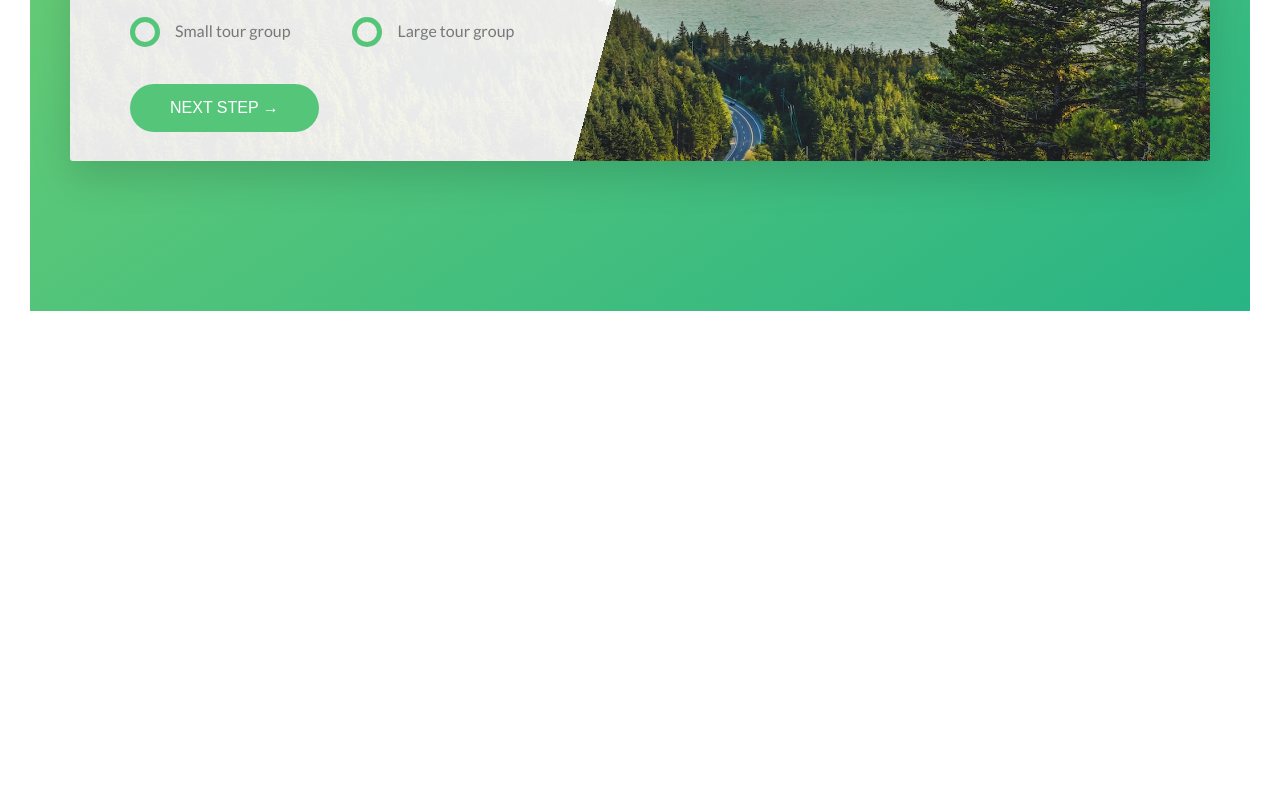
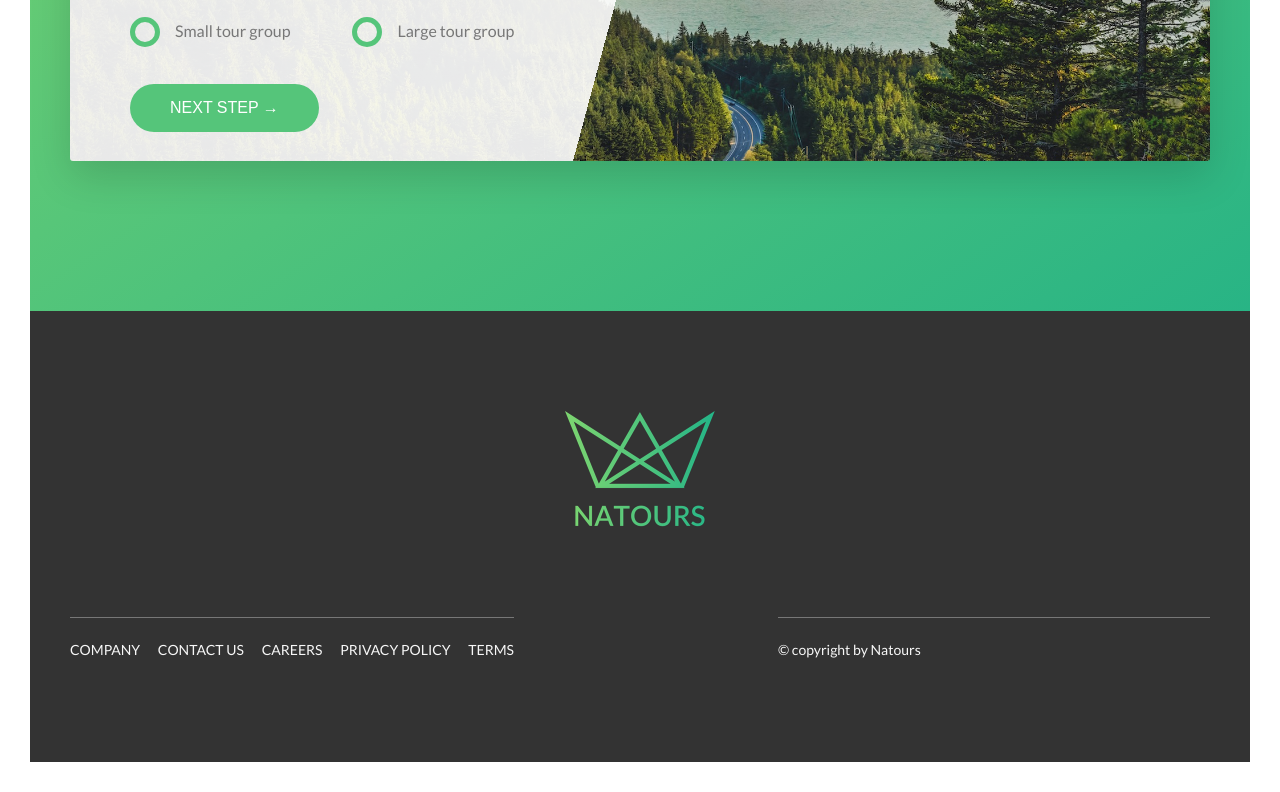
Before and after one commit to thapaRoyal/Natours, a website: page index.html in a window 1280 px wide. Shown: the part 5012-5804 px from the top of the page. Before the commit the page ends 5353 px from the top, so only its background shows below. Drawn offline with Linux system fonts and the light colour scheme.

Commit message:
Building the footer

```diff
--- a/index.html
+++ b/index.html
@@ -1,19 +1,18 @@
 <!DOCTYPE html>
 <html lang="en">
+
 <head>
   <meta charset="UTF-8" />
   <meta http-equiv="X-UA-Compatible" content="IE=edge" />
   <meta name="viewport" content="width=device-width, initial-scale=1.0" />
-    <link
-      href="https://fonts.googleapis.com/css2?family=Lato:wght@100;300;400;700;900&display=swap"
-      rel="stylesheet"
-    />
+  <link href="https://fonts.googleapis.com/css2?family=Lato:wght@100;300;400;700;900&display=swap" rel="stylesheet" />
   <link rel="stylesheet" href="./css/style.css" />
   <link rel="stylesheet" href="./css/iconfont.css" />
   <link rel="shortcut icon" type="image/png" href="img/favicon.png" />
 
   <title>Natours</title>
 </head>
+
 <body>
   <!-- header -->
 
@@ -69,21 +68,9 @@
 
         <div class="col-1-of-2">
           <div class="composition">
-              <img
-                src="img/nat-1-large.jpg"
-                alt="image 1"
-                class="composition__photo composition__photo--p1"
-              />
-              <img
-                src="img/nat-2-large.jpg"
-                alt="image 2"
-                class="composition__photo composition__photo--p2"
-              />
-              <img
-                src="img/nat-3-large.jpg"
-                alt="image 3"
-                class="composition__photo composition__photo--p3"
-              />
+            <img src="img/nat-1-large.jpg" alt="image 1" class="composition__photo composition__photo--p1" />
+            <img src="img/nat-2-large.jpg" alt="image 2" class="composition__photo composition__photo--p2" />
+            <img src="img/nat-3-large.jpg" alt="image 3" class="composition__photo composition__photo--p3" />
           </div>
         </div>
       </div>
@@ -265,11 +252,7 @@
       <div class="row">
         <div class="story">
           <figure class="story__shape">
-              <img
-                src="./img/nat-8.jpg"
-                alt="person on a tour"
-                class="story__img"
-              />
+            <img src="./img/nat-8.jpg" alt="person on a tour" class="story__img" />
             <figcaption class="story__caption">Mary Smith</figcaption>
           </figure>
           <div class="story__text">
@@ -290,11 +273,7 @@
       <div class="row">
         <div class="story">
           <figure class="story__shape">
-              <img
-                src="./img/nat-9.jpg"
-                alt="person on a tour"
-                class="story__img"
-              />
+            <img src="./img/nat-9.jpg" alt="person on a tour" class="story__img" />
             <figcaption class="story__caption">jack wilson</figcaption>
           </figure>
           <div class="story__text">
@@ -326,23 +305,11 @@
                 <h2 class="heading-secondary">Start booking now</h2>
               </div>
               <div class="form__group">
-                  <input
-                    type="text"
-                    class="form__input"
-                    placeholder="Full Name"
-                    required
-                    id="name"
-                  />
+                <input type="text" class="form__input" placeholder="Full Name" required id="name" />
                 <label for="name" class="form__label">Full Name</label>
               </div>
               <div class="form__group">
-                  <input
-                    type="email"
-                    class="form__input"
-                    placeholder="Email Address"
-                    required
-                    id="email"
-                  />
+                <input type="email" class="form__input" placeholder="Email Address" required id="email" />
                 <label for="email" class="form__label">Email Address</label>
               </div>
               <div class="form__group u-margin-bottom-medium">
@@ -373,5 +340,34 @@
     </section>
     <!-- !booking section -->
   </main>
+
+  <!-- footer -->
+  <footer class="footer">
+    <div class="footer__logo-box">
+      <img src="img/logo-green-2x.png" alt="Full logo" class="footer__logo">
+    </div>
+    <div class="row">
+      <div class="col-1-of-2">
+        <div class="footer__navigation">
+          <ul class="footer__list">
+            <li class="footer__item"><a href="#" class="footer__link">Company</a></li>
+            <li class="footer__item"><a href="#" class="footer__link">Contact Us</a></li>
+            <li class="footer__item"><a href="#" class="footer__link">Careers</a></li>
+            <li class="footer__item"><a href="#" class="footer__link">Privacy Policy</a></li>
+            <li class="footer__item"><a href="#" class="footer__link">Terms</a></li>
+
+
+          </ul>
+        </div>
+      </div>
+      <div class="col-1-of-2">
+        <p class="footer__copyright">
+          &copy; copyright by Natours
+        </p>
+      </div>
+    </div>
+  </footer>
+  <!-- !footer -->
 </body>
+
 </html>
--- a/sass/abstracts/_variables.scss
+++ b/sass/abstracts/_variables.scss
@@ -6,6 +6,7 @@ $color-primary-dark: #28b485;
 
 $color-grey-dark: #777;
 $color-grey-dark-2: #999;
+$color-grey-dark-3: #333;
 
 $color-white: #fff;
 $color-black: #000;
--- /dev/null
+++ b/sass/layout/_footer.scss
@@ -0,0 +1,60 @@
+.footer {
+  background-color: $color-grey-dark-3;
+  padding: 10rem 0;
+  font-size: 1.4rem;
+  color: $color-grey-light-1;
+
+  &__logo-box {
+    text-align: center;
+    margin-bottom: 8rem;
+  }
+
+  &__logo {
+    width: 15rem;
+    height: auto;
+  }
+
+  &__navigation {
+    border-top: 1px solid $color-grey-dark;
+    padding-top: 2rem;
+    display: inline-block;
+  }
+
+  &__list {
+    list-style: none;
+  }
+
+  &__item {
+    display: inline-block;
+
+    &:not(:last-child) {
+      margin-right: 1.5rem;
+    }
+  }
+
+  &__link {
+    &:link,
+    &:visited {
+      color: $color-grey-light-1;
+      background-color: $color-grey-dark-3;
+      text-decoration: none;
+      text-transform: uppercase;
+      display: inline-block;
+      transition: all 0.2s;
+    }
+
+    &:hover,
+    &:active {
+      color: $color-primary;
+      box-shadow: 0 1rem 2rem rgba($color-black, 0.4);
+      transform: rotate(5deg) scale(1.3);
+    }
+  }
+
+  &__copyright {
+    border-top: 1px solid $color-grey-dark;
+    padding-top: 2rem;
+    width: 80%;
+    float: right;
+  }
+}
--- a/sass/main.scss
+++ b/sass/main.scss
@@ -17,5 +17,6 @@
 
 @import "./layout/header";
 @import "./layout/grid";
+@import "./layout/footer";
 
 @import "./pages/home";
```
Also changed, not shown: css/style.css. Lines whose indentation alone changed are shown as unchanged.
